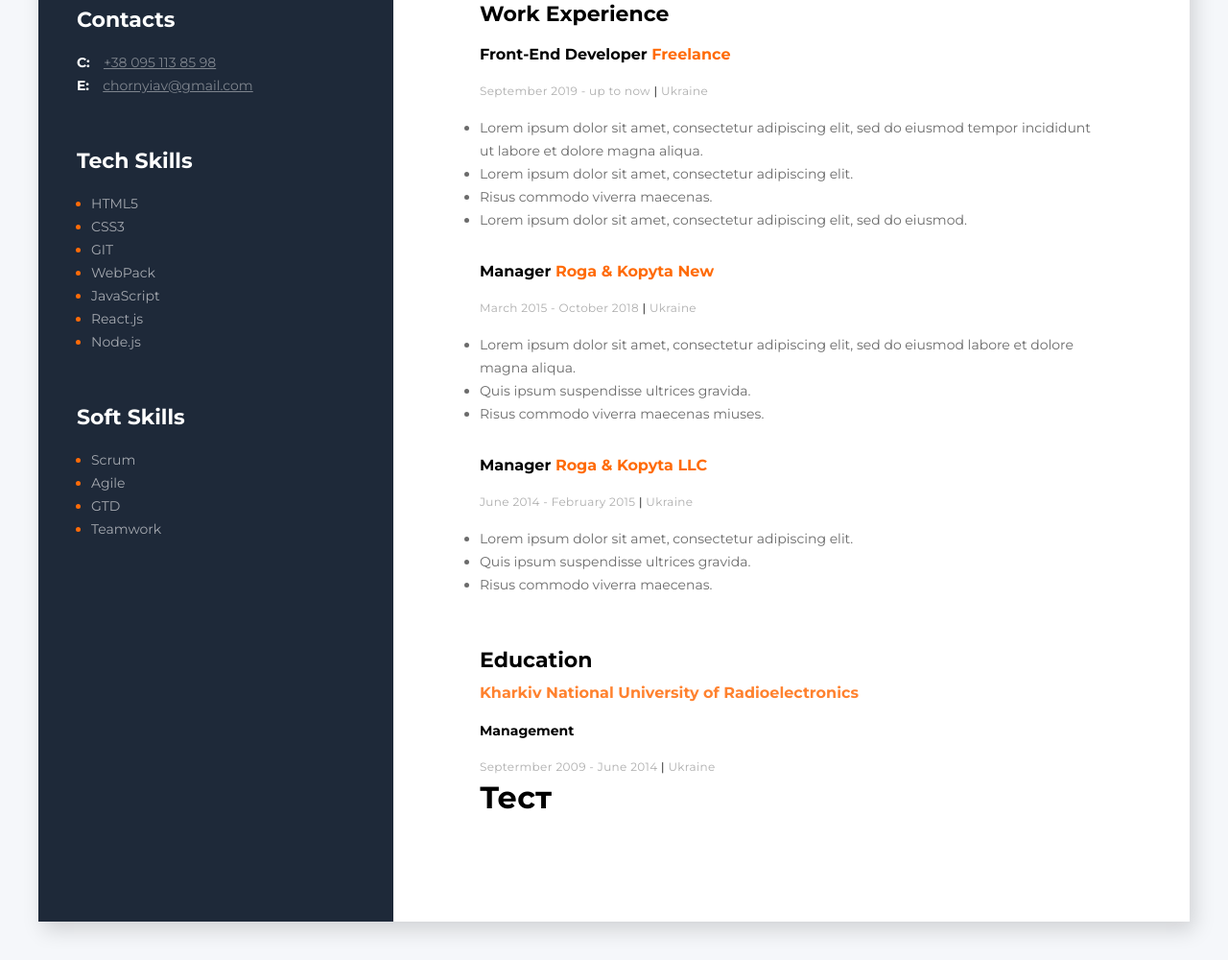
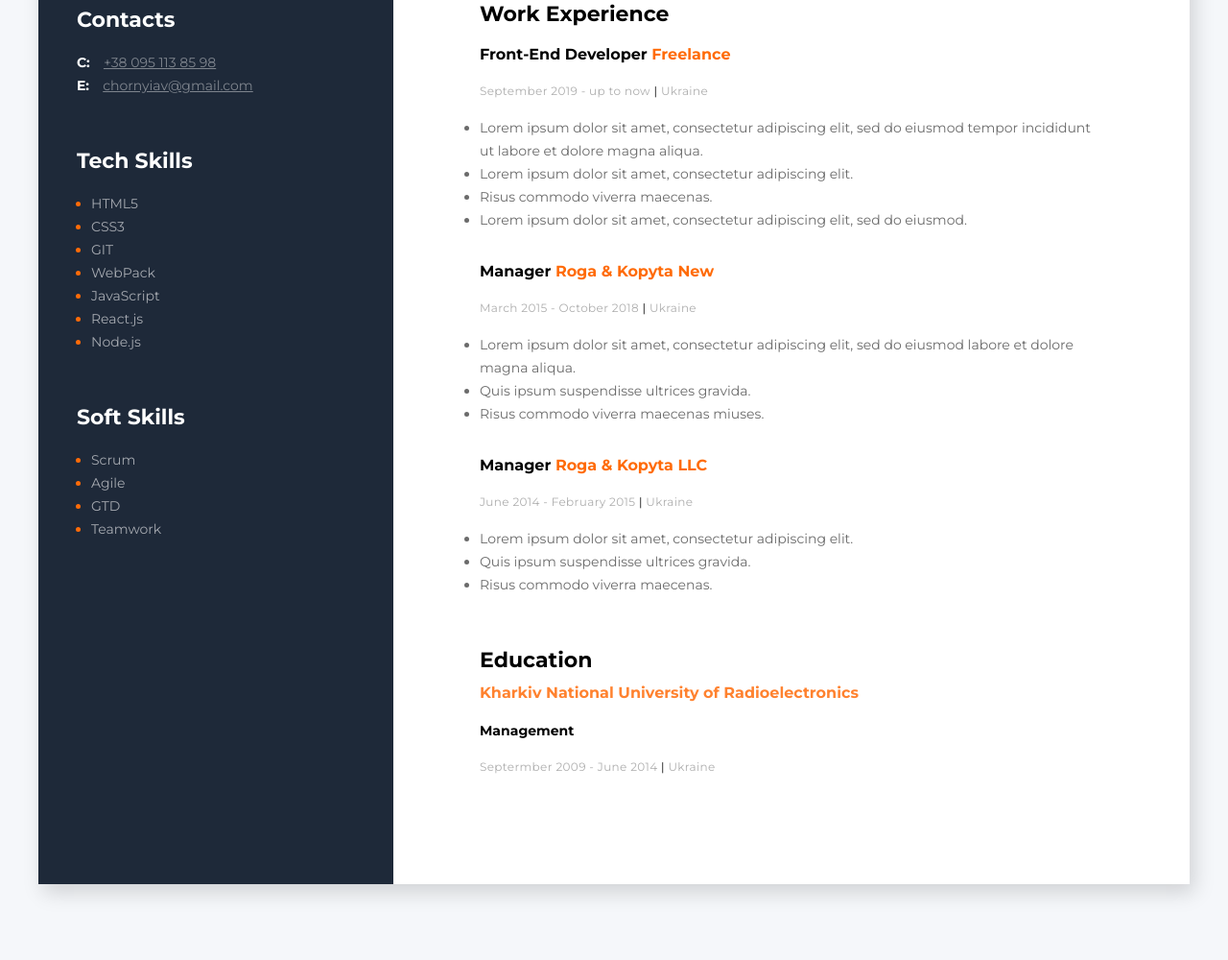
Before and after one commit to Vortegs/Resume-Project, a plain HTML site: page index.html in a window 1280 px wide. Shown: the part 587-1587 px from the top of the page at 96% size. After the commit the page ends 1548 px from the top, so only its background shows below. Drawn offline with Linux system fonts and the light colour scheme.

Commit message:
test commit

```diff
--- a/index.html
+++ b/index.html
@@ -132,9 +132,6 @@
             <span class="date-education">Septermber 2009 - June 2014 <span class="prof-devider">|</span> Ukraine</span>
 
         </div>
-        <div>
-            <h1> Тест</h1>
-        </div>
     </div>
 </body>
 </html>
```
